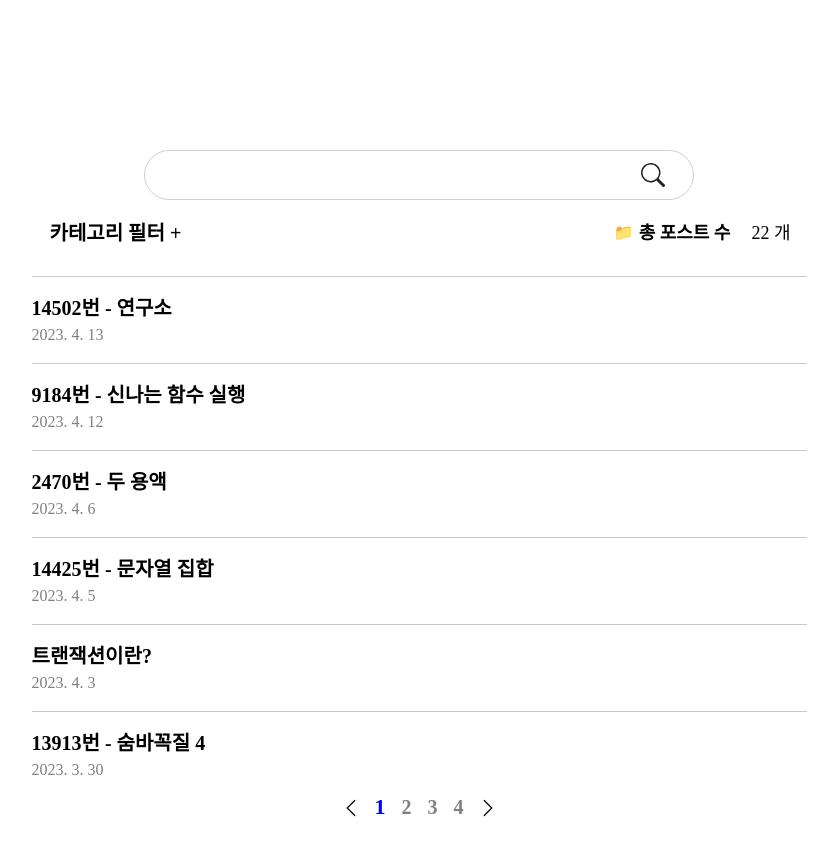
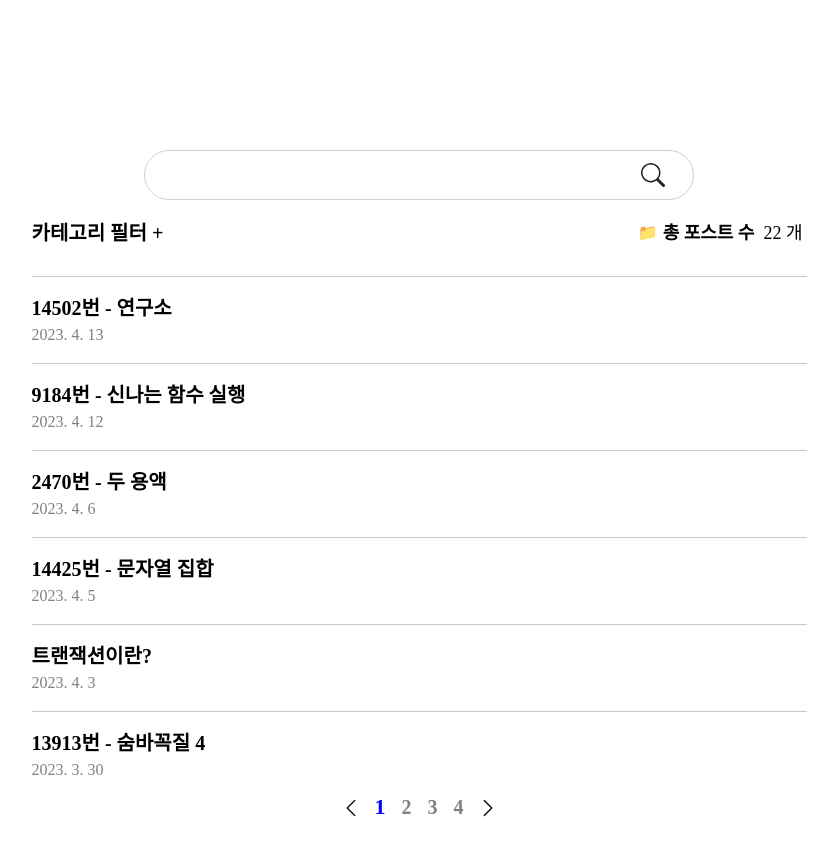
Before and after one commit to clapans/clapans.github.io, a plain HTML site: page index.html in a window 1280 px wide. Shown: the whole page, without its empty margins (221-1059 px from the left). Drawn offline with nearby package versions, Linux system fonts and the light colour scheme; a web font is replaced by a local one.

Commit message:
패딩 수정

```diff
--- a/index.html
+++ b/index.html
@@ -114,7 +114,7 @@
 
     #ct {
       border : 0px solid black;
-      padding: 8px 18px;
+      padding: 8px 0px;
       background-color: white;
     }
 
@@ -207,7 +207,7 @@
         <div class="nav" style="align-items: center;">
           <div>📁</div>
           <div class="fw-bold nav-link" style="font-size: 18px; padding-left : 5px; padding-right : 5px">총 포스트 수 </div>
-          <div class="totalWrite nav-link" style="font-size: 18px; font-weight: normal !important"></div>
+          <div class="totalWrite nav-link" style="font-size: 18px; font-weight: normal !important; padding : 8px 4px"></div>
         </div>
       </div>
       <div class="recent">
```
